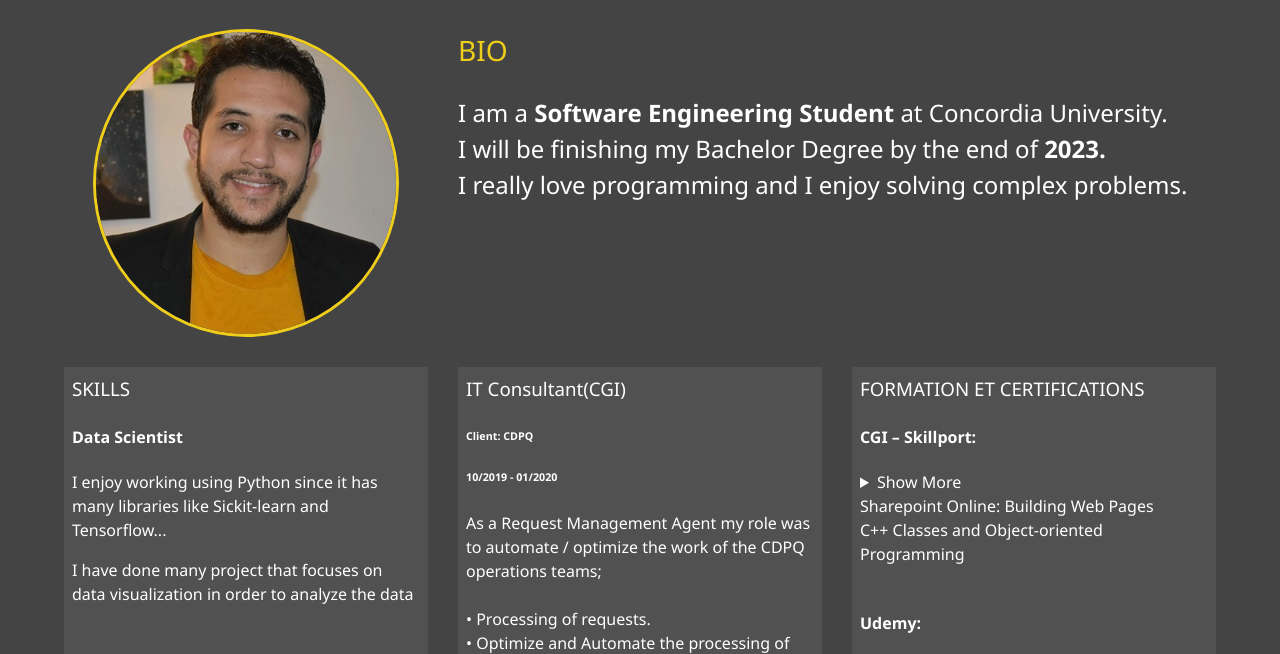
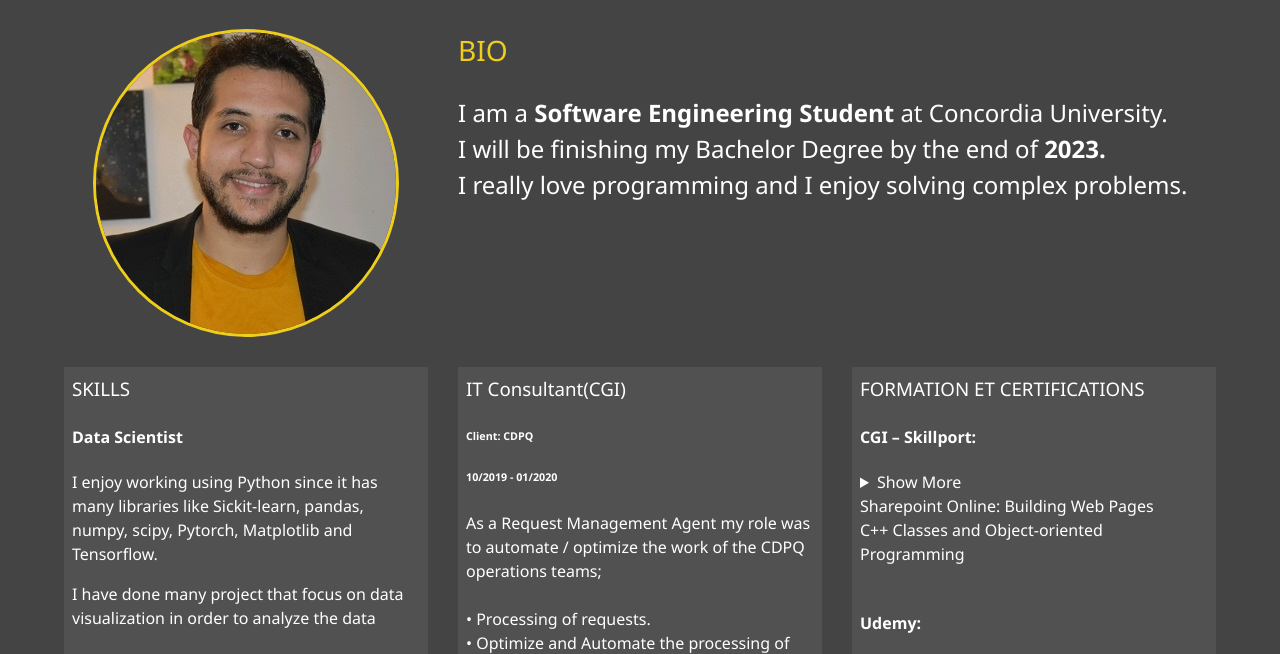
Before and after one commit to Nijaoui-Wassim/Nijaoui-Wassim.github.io, a plain HTML site: page about.html in a window 1280 px wide. Shown: the part 277-931 px from the top of the page. Drawn offline with Linux system fonts and the light colour scheme.

Commit message:
Add files via upload

```diff
--- a/about.html
+++ b/about.html
@@ -71,8 +71,8 @@
       <div class="job job-1">
         <h3>SKILLS</h3>
         <h4>Data Scientist</h4>
-        <p>I enjoy working using Python since it has many libraries like Sickit-learn and Tensorflow...</p>
-        <p>I have done many project that focuses on data visualization in order to  analyze the data</p><br><br>
+        <p>I enjoy working using Python since it has many libraries like Sickit-learn, pandas, numpy, scipy, Pytorch, Matplotlib and Tensorflow.</p>
+        <p>I have done many project that focus on data visualization in order to  analyze the data</p><br>
 
         <h4>Game DEV</h4>
         <p>I created few apps and games using Pygame (Python)</p>
```
